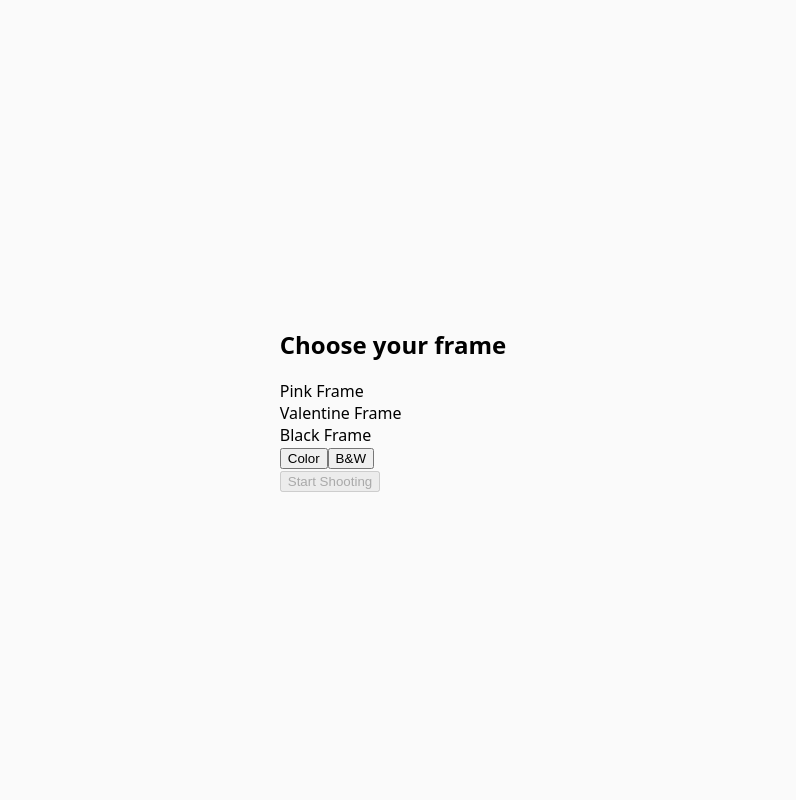
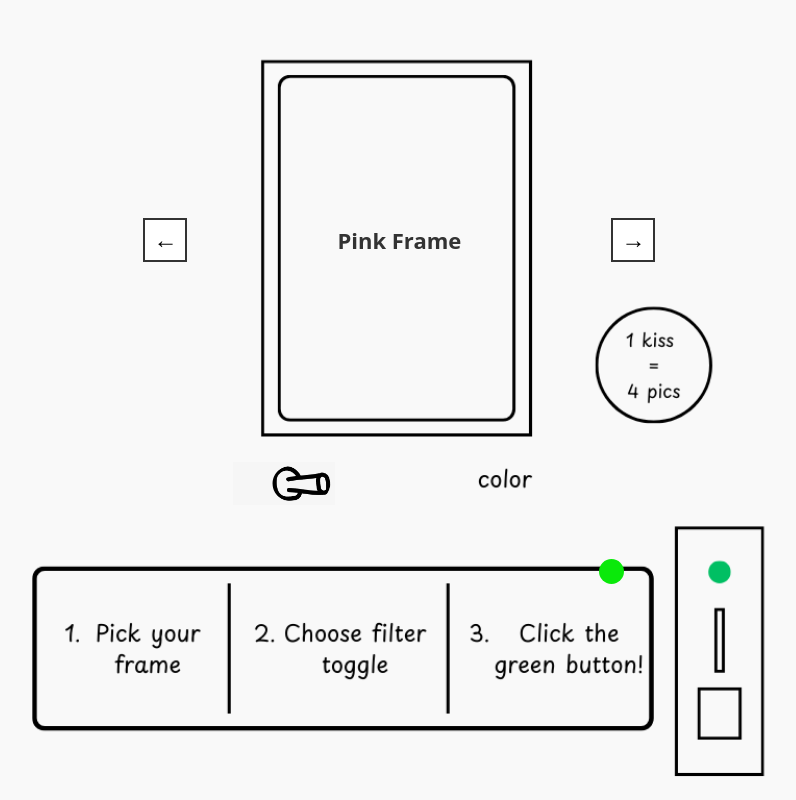
Before and after one commit to stjchang/photobooth, a React (Vite) app: page / in a window 1280 px wide. Both pictures are taken after a click on the button "Enter". Shown: the whole page, without its empty margins (247-1043 px from the left). Built offline with nearby package versions, Linux system fonts and the light colour scheme.

Commit message:
finished, need to add slideshow feat

```diff
--- a/src/components/FrameSelection.jsx
+++ b/src/components/FrameSelection.jsx
@@ -1,9 +1,18 @@
+import { useEffect } from "react";
+import frameSelectBg from "../assets/backdrops/frame_select.png";
+import switchImg from "../assets/switch.png";
 import pinkFrame from "../assets/frames/pinkFrame.png";
 import pinkFrameMini from "../assets/frames/pinkFrameMini.png";
 import valentineFrame from "../assets/frames/valentineFrame.png";
 import valentineFrameMini from "../assets/frames/valentineFrameMini.png";
 import blackFrame from "../assets/frames/blackFrame.png";
 import blackFrameMini from "../assets/frames/blackFrameMini.png";
+
+const frameOptions = [
+    { id: "pinkFrame", src: pinkFrame, miniSrc: pinkFrameMini, label: "Pink Frame" },
+    { id: "valentineFrame", src: valentineFrame, miniSrc: valentineFrameMini, label: "Valentine Frame" },
+    { id: "blackFrame", src: blackFrame, miniSrc: blackFrameMini, label: "Black Frame" },
+];
 
 export default function FrameSelection({
     frame,
@@ -14,65 +23,77 @@ export default function FrameSelection({
     setFilter,
     onConfirm
 }) {
-    // Placeholder frame options
-    const frameOptions = [
-        { id: "pinkFrame", src: pinkFrame, miniSrc: pinkFrameMini, label: "Pink Frame" },
-        { id: "valentineFrame", src: valentineFrame, miniSrc: valentineFrameMini, label: "Valentine Frame" },
-        { id: "blackFrame", src: blackFrame, miniSrc: blackFrameMini, label: "Black Frame" },
-    ];
+    // Default to first frame when entering so Start always has a valid frame
+    useEffect(() => {
+        if (!frame || !miniFrame) {
+            setFrame(frameOptions[0].src);
+            setMiniFrame(frameOptions[0].miniSrc);
+        }
+    }, [frame, miniFrame, setFrame, setMiniFrame]);
+
+    const currentIndex = frameOptions.findIndex((opt) => opt.src === frame);
+    const safeIndex = currentIndex >= 0 ? currentIndex : 0;
+    const currentLabel = frameOptions[safeIndex]?.label ?? frameOptions[0].label;
+
+    const goPrevious = () => {
+        const prevIndex = safeIndex === 0 ? frameOptions.length - 1 : safeIndex - 1;
+        const opt = frameOptions[prevIndex];
+        setFrame(opt.src);
+        setMiniFrame(opt.miniSrc);
+    };
+
+    const goNext = () => {
+        const nextIndex = safeIndex === frameOptions.length - 1 ? 0 : safeIndex + 1;
+        const opt = frameOptions[nextIndex];
+        setFrame(opt.src);
+        setMiniFrame(opt.miniSrc);
+    };
+
+    const toggleFilter = () => {
+        setFilter((prev) => (prev === "color" ? "bw" : "color"));
+    };
 
     return (
         <div className="frame-selection">
-            <h2>Choose your frame</h2>
-
-            <div className="frame-grid">
-                {frameOptions.map((frameOption) => (
-                    <div
-                        key={frameOption.id}
-                        className={`frame-option ${frame === frameOption.src ? "selected" : ""}`}
-                        onClick={() => {
-                            setFrame(frameOption.src);
-                            setMiniFrame(frameOption.miniSrc);
-                        }}
-                    >
-                        {/* Placeholder for 1x4 photostrip frame preview */}
-                        <div className="frame-preview">
-                            {/* Replace this with your actual frame image */}
-                            <div className="frame-placeholder">
-                                <div className="frame-strip">
-                                    <div className="frame-photo-slot"></div>
-                                    <div className="frame-photo-slot"></div>
-                                    <div className="frame-photo-slot"></div>
-                                    <div className="frame-photo-slot"></div>
-                                </div>
-                            </div>
-                        </div>
-                        <span>{frameOption.label}</span>
-                    </div>
-                ))}
-            </div>
-
-            <div className="filter-toggle">
+            <div
+                className="frame-selection__bg"
+                style={{ backgroundImage: `url(${frameSelectBg})` }}
+            />
+            <div className="frame-selection__frame-picker">
                 <button
-                    className={filter === "color" ? "active" : ""}
-                    onClick={() => setFilter("color")}
+                    type="button"
+                    className="frame-selection__arrow frame-selection__arrow--left"
+                    onClick={goPrevious}
+                    aria-label="Previous frame"
                 >
-                    Color
+                    ←
                 </button>
+                <span className="frame-selection__frame-label">{currentLabel}</span>
                 <button
-                    className={filter === "bw" ? "active" : ""}
-                    onClick={() => setFilter("bw")}
+                    type="button"
+                    className="frame-selection__arrow frame-selection__arrow--right"
+                    onClick={goNext}
+                    aria-label="Next frame"
                 >
-                    B&W
+                    →
                 </button>
             </div>
-
             <button
-                disabled={!frame}
+                type="button"
+                className="frame-selection__switch-btn"
+                onClick={toggleFilter}
+                aria-label="Toggle filter"
+                style={{
+                    backgroundImage: `url(${switchImg})`,
+                    transform: filter === "bw" ? "scaleX(-1)" : "none",
+                }}
+            />
+            <button
+                type="button"
+                className="frame-selection__start-btn"
                 onClick={onConfirm}
-            >
-                Start Shooting
-            </button>
+                aria-label="Start Shooting"
+            />
         </div>
     );
 }
--- a/src/index.css
+++ b/src/index.css
@@ -146,3 +146,166 @@ body {
   background: white;
   cursor: pointer;
 }
+
+/* Frame selection screen with backdrop */
+.frame-selection {
+  position: relative;
+  width: 100vw;
+  height: 100vh;
+  overflow: hidden;
+}
+
+.frame-selection__bg {
+  position: absolute;
+  top: 0;
+  left: 0;
+  width: 100%;
+  height: 100%;
+  background-size: contain;
+  background-position: center;
+  background-repeat: no-repeat;
+}
+
+.frame-selection__frame-picker {
+  position: absolute;
+  top: 30%;
+  left: 50.5%;
+  transform: translate(-50%, -50%);
+  width: 40%;
+  display: flex;
+  align-items: center;
+  justify-content: space-between;
+  gap: 12px;
+  z-index: 2;
+}
+
+.frame-selection__arrow {
+  flex-shrink: 0;
+  width: 44px;
+  height: 44px;
+  padding: 0;
+  border: 2px solid #333;
+  background: white;
+  font-size: 24px;
+  line-height: 1;
+  cursor: pointer;
+  display: flex;
+  align-items: center;
+  justify-content: center;
+}
+
+.frame-selection__arrow:hover {
+  background: #eee;
+}
+
+.frame-selection__frame-label {
+  font-size: clamp(14px, 3vw, 22px);
+  font-weight: 600;
+  color: #333;
+  text-align: center;
+  flex: 1;
+  min-width: 0;
+}
+
+.frame-selection__switch-btn {
+  position: absolute;
+  top: 432px;
+  right: 698px;
+  width: 8%;
+  aspect-ratio: 1;
+  padding: 0;
+  border: none;
+  background-color: transparent;
+  background-size: contain;
+  background-position: center;
+  background-repeat: no-repeat;
+  cursor: pointer;
+  z-index: 2;
+}
+
+.frame-selection__start-btn {
+  position: absolute;
+  bottom: 27%;
+  right: 409px;
+  width: 25px;
+  height: 25px;
+  border-radius: 50%;
+  aspect-ratio: 1;
+  padding: 0;
+  border: none;
+  background: rgb(10, 233, 10);
+  cursor: pointer;
+  z-index: 2;
+}
+
+/* Photo strip preview screen */
+.photo-strip-preview {
+  display: flex;
+  flex-direction: column;
+  align-items: center;
+  gap: 24px;
+  padding: 24px;
+}
+
+.photo-strip-preview__strip-and-select {
+  display: flex;
+  flex-direction: row;
+  align-items: center;
+  gap: 16px;
+}
+
+.photo-strip-preview__individual-btns {
+  display: flex;
+  flex-direction: column;
+  gap: 110px;
+}
+
+.photo-strip-preview__individual-btn {
+  padding: 10px 18px;
+  font-size: 14px;
+  font-weight: 600;
+  color: #5c3d4a;
+  background: #ffecf0;
+  border: 2px solid #e8b4bc;
+  border-radius: 20px;
+  cursor: pointer;
+  box-shadow: 0 2px 6px rgba(0, 0, 0, 0.06);
+  transition: transform 0.15s ease, box-shadow 0.15s ease;
+}
+
+.photo-strip-preview__individual-btn:hover {
+  transform: translateY(-1px);
+  box-shadow: 0 4px 10px rgba(0, 0, 0, 0.1);
+  background: #ffe0e8;
+}
+
+.preview-actions {
+  display: flex;
+  flex-wrap: wrap;
+  gap: 12px;
+  justify-content: center;
+}
+
+.preview-actions__btn {
+  padding: 12px 24px;
+  font-size: 16px;
+  font-weight: 600;
+  color: #5c3d4a;
+  background: #ffecf0;
+  border: 2px solid #e8b4bc;
+  border-radius: 24px;
+  cursor: pointer;
+  box-shadow: 0 2px 8px rgba(0, 0, 0, 0.08);
+  transition: transform 0.15s ease, box-shadow 0.15s ease;
+}
+
+.preview-actions__btn:hover:not(:disabled) {
+  transform: translateY(-2px);
+  box-shadow: 0 4px 12px rgba(0, 0, 0, 0.12);
+  background: #ffe0e8;
+}
+
+.preview-actions__btn:disabled {
+  opacity: 0.6;
+  cursor: not-allowed;
+}
```
Also changed, not shown: src/components/PhotoStripPreview.jsx (+64 -26 lines), src/assets/backdrops/frame_select.png (added), src/assets/switch.png.
